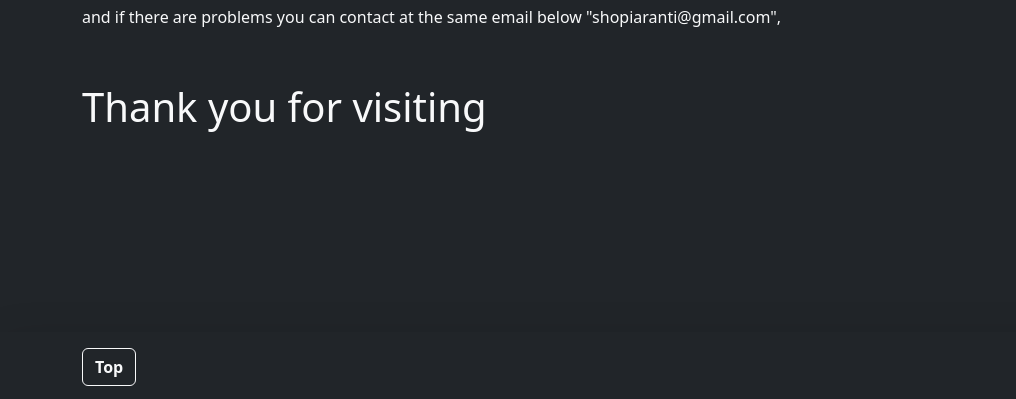
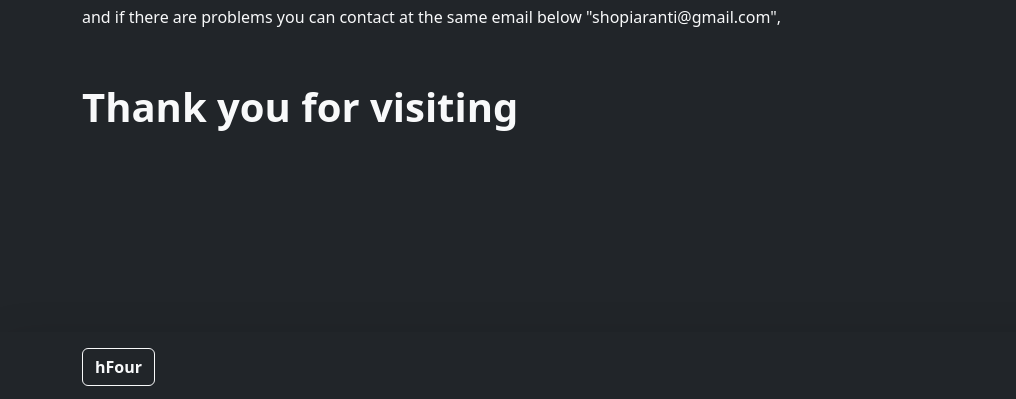
Before and after one commit to hfour4/hfour4.github.io, a plain HTML site: page index.html in a window 1280 px wide. Shown: the part 398-797 px from the top of the page, 0-1016 px from the left. Drawn offline with nearby package versions, Linux system fonts and the light colour scheme.

Commit message:
update "#"

```diff
--- a/index.html
+++ b/index.html
@@ -41,7 +41,7 @@
 
   <div class="container mt-5">
     <h1 class="text-light">This website <a href="https://hfour4.github.io/">hfour4</a> and google play console <a href="https://play.google.com/store/apps/dev?id=7791050702071545503">hFour</a> are the same</h1>
-    <p class="text-light">and if there are problems you can contact at the same email below "shopiaranti@gmail.com", <br><br><br> <span class="fs-1" >Thank you for visiting</span></p>
+    <p class="text-light">and if there are problems you can contact at the same email below "shopiaranti@gmail.com", <br><br><br> <span class="fs-1 fw-bold" >Thank you for visiting</span></p>
   </div>
   <!-- <div class="container mt-5">
 
@@ -90,7 +90,7 @@
 
   <nav class="navbar shadow-lg p-3">
     <div class="container">
-      <a href='#top' class="btn fw-bold btn-outline-light">Top</a>
+      <a href='#' class="btn fw-bold btn-outline-light">hFour</a>
 
       <div>
         <a href='#' class="btn btn-outline-light fw-bold"><i class="fa-brands fa-instagram"></i></a>
```
